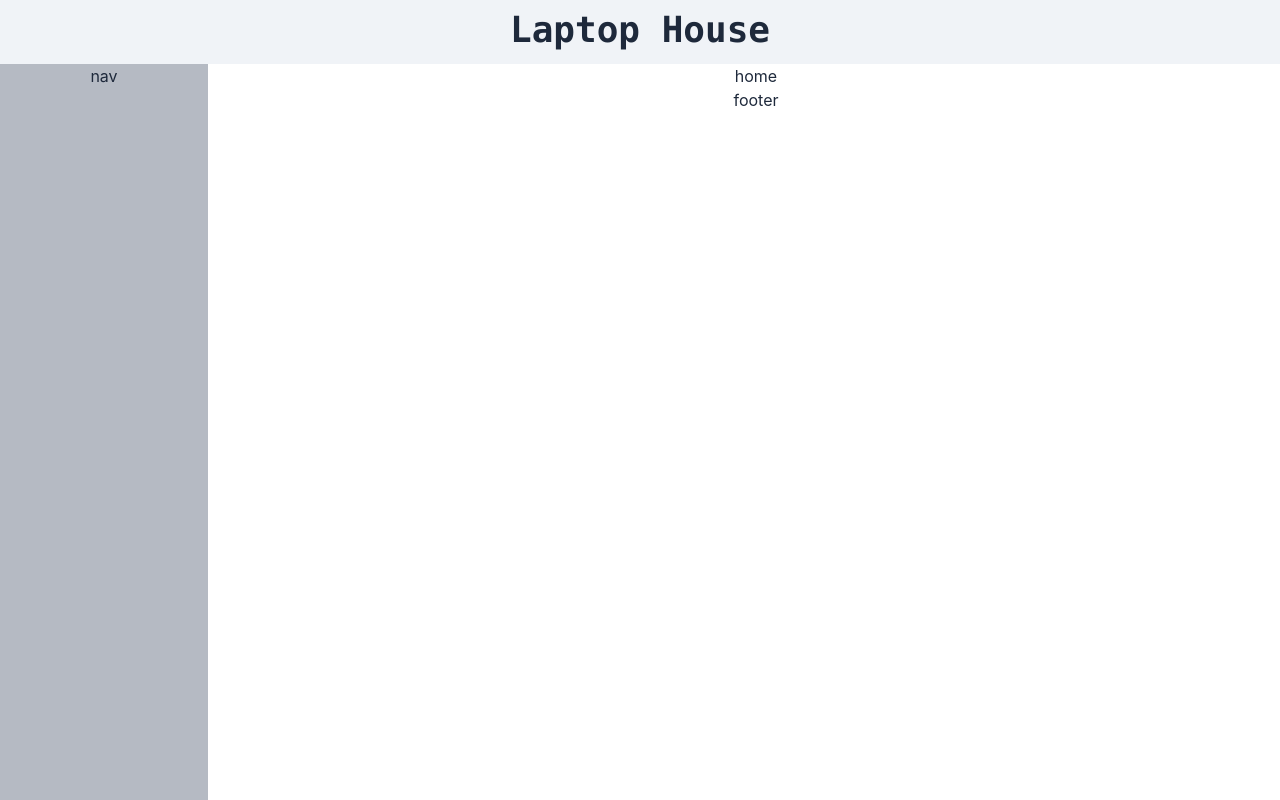
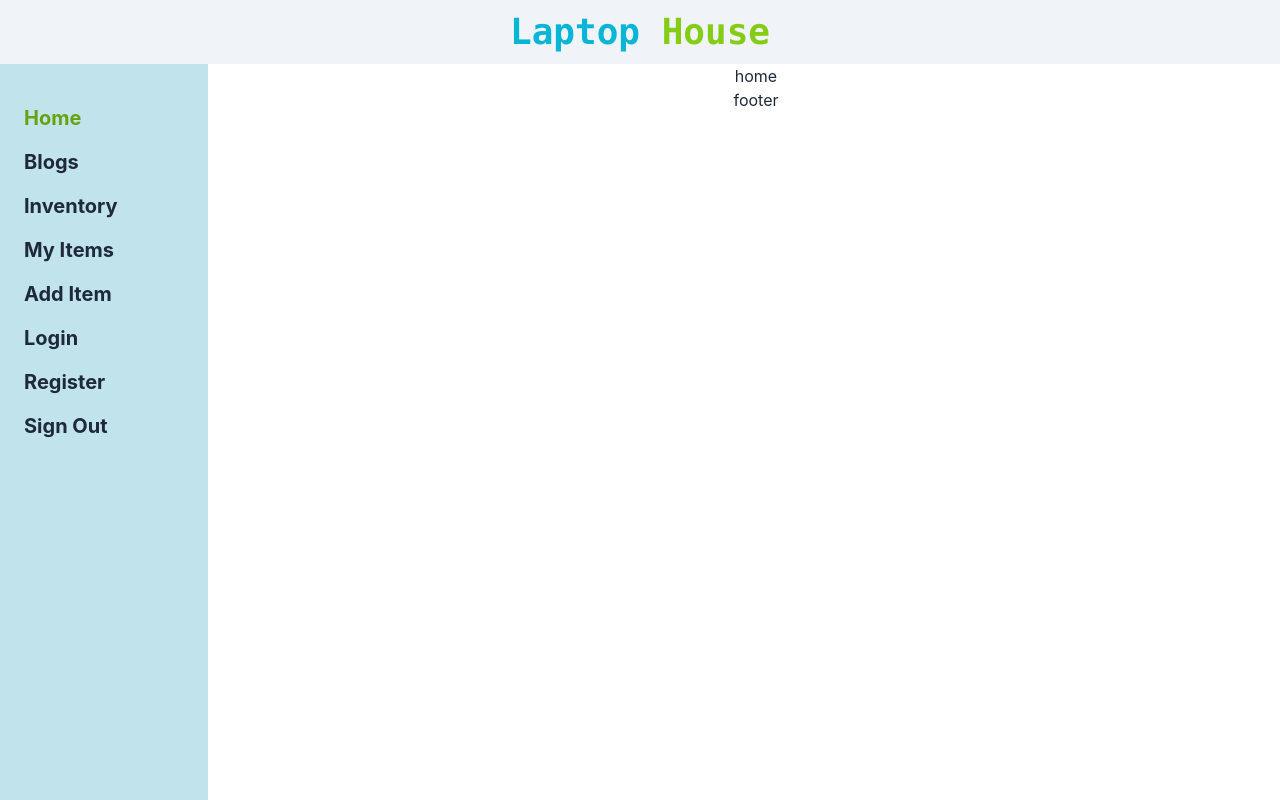
Before and after one commit to aduyti/inventory-client, a React (Create React App) app: page / in a window 1280 px wide. Built offline with nearby package versions, Linux system fonts and the light colour scheme.

Commit message:
nav items with active link

```diff
--- a/src/App.js
+++ b/src/App.js
@@ -25,8 +25,7 @@ function App() {
         </div>
         <div className="">
           <Routes>
-            <Route index element={<Home />} />
-            <Route path="/home" element={<Home />} />
+            <Route path="/" element={<Home />} />
             <Route path="/blogs" element={<Blogs />} />
             <Route path="/inventory" element={<Inventory />} />
             <Route path="/inventory/add-new" element={<AddNewItem />} />
--- a/src/Components/CoustomNavLink/CoustomNavLink.js
+++ /dev/null
@@ -1,11 +0,0 @@
-import React from 'react';
-
-const CoustomNavLink = () => {
-    return (
-        <div>
-
-        </div>
-    );
-};
-
-export default CoustomNavLink;
--- /dev/null
+++ b/src/Components/CustomNavLink/CustomNavLink.js
@@ -0,0 +1,18 @@
+import React from 'react';
+import { Link, useMatch, useResolvedPath } from 'react-router-dom';
+
+const CustomNavLink = ({ children, to }) => {
+    let resolved = useResolvedPath(to);
+    let match = useMatch({
+        path: resolved.pathname,
+        end: true
+    });
+    return (
+        <li className={`${match ? " text-lime-600" : ""}
+        mx-3 px-auto py-2 rounded-lg hover:bg-slate-400/25 hover:text-cyan-600`}>
+            <Link className="pl-3" to={to}>{children}</Link>
+        </li>
+    );
+};
+
+export default CustomNavLink;
--- a/src/Components/Header/Header.js
+++ b/src/Components/Header/Header.js
@@ -1,18 +1,19 @@
 import React from 'react';
 import { XIcon, MenuIcon } from '@heroicons/react/outline';
+import { Link } from 'react-router-dom';
 
 const Header = ({ menuState }) => {
     const [isOpen, setIsOpen] = menuState;
     return (
-        <div className="h-16 bg-slate-200/50 relative">
-            <div className="fixed top-4 left-4 border-2 border-slate-400/75 hover:border-slate-400 hover:bg-slate-300 cursor-pointer md:hidden" onClick={() => setIsOpen(!isOpen)}>
+        <div className="h-16 bg-slate-200/50 relative p-3">
+            <div className="fixed top-4 left-4 border-2 rounded border-slate-400/75 hover:border-slate-400 hover:bg-slate-300 cursor-pointer md:hidden" onClick={() => setIsOpen(!isOpen)}>
                 {
                     isOpen ?
                         <XIcon className="h-8 w-8" />
                         : <MenuIcon className="h-8 w-8" />
                 }
             </div>
-            <h1 className="font-mono font-bold text-4xl pt-2.5">Laptop House</h1>
+            <Link className="font-mono font-extrabold text-4xl text-cyan-500" to="/">Laptop <span className="text-lime-500">House</span></Link>
         </div>
     );
 };
--- a/src/Components/NavSideBar/NavSideBar.js
+++ b/src/Components/NavSideBar/NavSideBar.js
@@ -1,12 +1,26 @@
 import React from 'react';
+import CustomNavLink from '../CustomNavLink/CustomNavLink';
 
 const NavSideBar = ({ menuState }) => {
     const [isOpen] = menuState;
 
     return (
-        <div className={` ${isOpen ? "left-0" : "left-[-220px]"}
-        h-screen bg-gray-400/75 fixed top-16 md:left-0 ease-in duration-300 w-52`}>
-            nav
+        <div className={`${isOpen ? "left-0" : "left-[-220px]"}
+        h-screen bg-cyan-600/25 fixed top-16 md:left-0 ease-in duration-300 w-52 py-8`}>
+            <ul className="text-left text-xl font-bold">
+                <CustomNavLink to="/">Home</CustomNavLink>
+                <CustomNavLink to="/blogs">Blogs</CustomNavLink>
+                <CustomNavLink to="/inventory">Inventory</CustomNavLink>
+                <CustomNavLink to="/inventory/my-items">My Items</CustomNavLink>
+                <CustomNavLink to="/inventory/add-new">Add Item</CustomNavLink>
+                <CustomNavLink to="/login">Login</CustomNavLink>
+                <CustomNavLink to="/register">Register</CustomNavLink>
+                <li className="block mx-3 px-auto py-2 rounded-lg hover:bg-slate-400/25 hover:text-cyan-600 cursor-pointer" onClick={() => {
+                    console.log("out")
+                }}>
+                    <span className="pl-3" >Sign Out</span>
+                </li>
+            </ul>
         </div>
     );
 };
```
